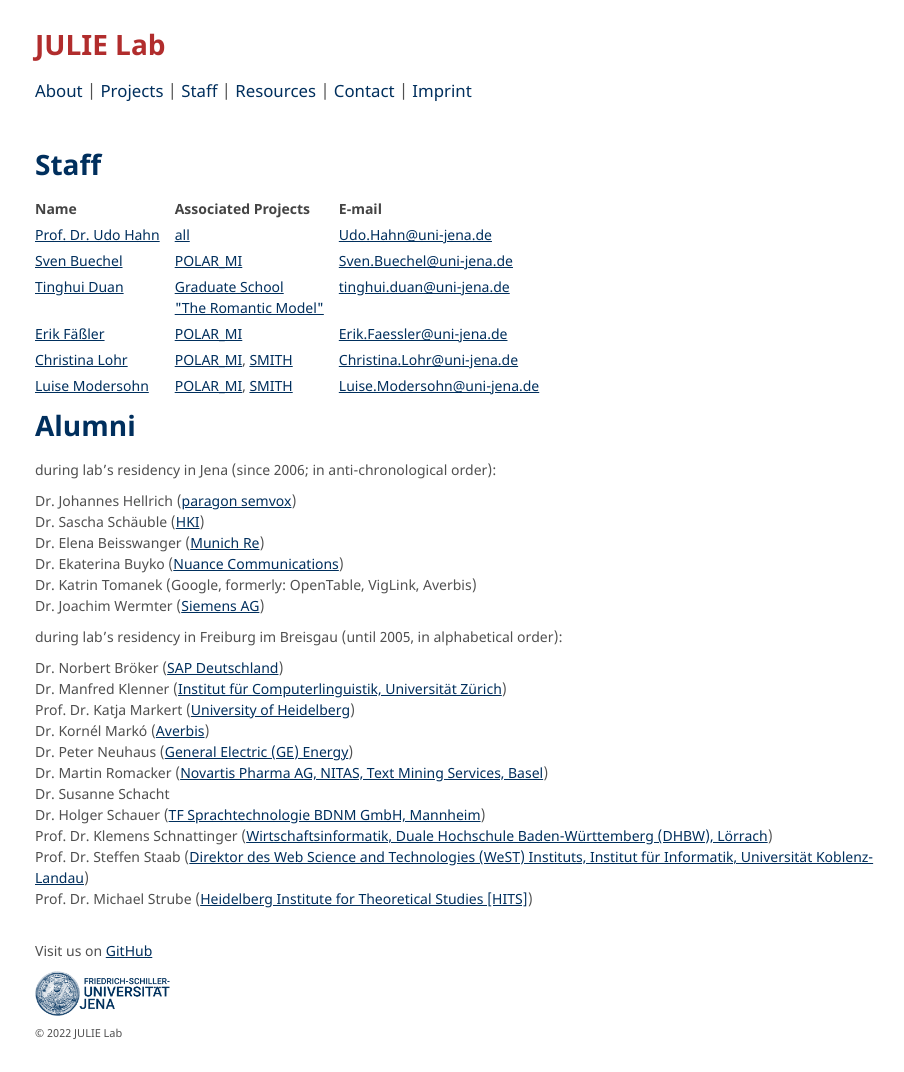
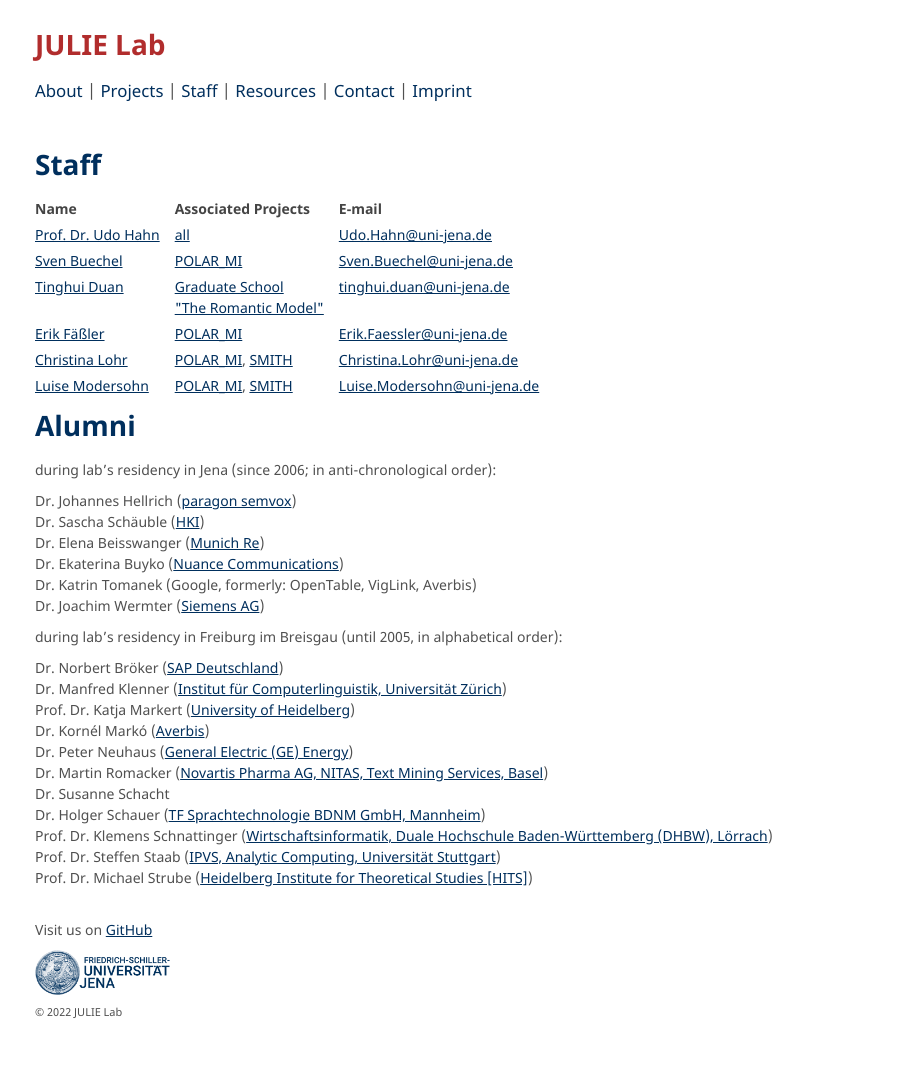
Before and after one commit to JULIELab/JULIELab.github.io, a Jekyll site: the page built from Staff.md, in a window 1280 px wide and 1072 px high. Shown: the whole window, without its empty margins (185-1089 px from the left). Built offline with Jekyll 4.4.1, drawn with Linux system fonts in a browser that asks for light colours; our own code applies the rules of GitHub Pages for plain Markdown files.

Commit message:
update most alumni links

```diff
--- a/Staff.md
+++ b/Staff.md
@@ -28,13 +28,13 @@
 during lab's residency in Freiburg im Breisgau (until 2005, in alphabetical order):
 
 Dr. Norbert Bröker ([SAP Deutschland](http://www.sap.com/germany/index.epx))<br/>
-Dr. Manfred Klenner ([Institut für Computerlinguistik, Universität Zürich](http://www.cl.uzh.ch/people/team/klenner.html))<br/>
+Dr. Manfred Klenner ([Institut für Computerlinguistik, Universität Zürich](http://www.cl.uzh.ch/de/people/team/compling/klenner.html))<br/>
 Prof. Dr. Katja Markert ([University of Heidelberg](http://www.cl.uni-heidelberg.de/~markert/))<br/>
 Dr. Kornél Markó ([Averbis](http://www.averbis.de/))<br/>
-Dr. Peter Neuhaus ([General Electric (GE) Energy](http://www.ge.com/de/home/))<br/>
+Dr. Peter Neuhaus ([General Electric (GE) Energy]())<br/>
 Dr. Martin Romacker ([Novartis Pharma AG, NITAS, Text Mining Services, Basel](http://www.novartis.ch/))<br/>
 Dr. Susanne Schacht <br/>
 Dr. Holger Schauer ([TF Sprachtechnologie BDNM GmbH, Mannheim](http://www.bi-media.de/))<br/>
-Prof. Dr. Klemens Schnattinger ([Wirtschaftsinformatik, Duale Hochschule Baden-Württemberg (DHBW), Lörrach](http://www.dhbw-loerrach.de/index.php?id=schnattinger))<br/>
-Prof. Dr. Steffen Staab ([Direktor des Web Science and Technologies (WeST) Instituts, Institut für Informatik, Universität Koblenz-Landau](http://www.uni-koblenz.de/~staab/))<br/>
-Prof. Dr. Michael Strube ([Heidelberg Institute for Theoretical Studies [HITS]](https://www.h-its.org/nlp-mitglieder/michael-strube/))<br/>
+Prof. Dr. Klemens Schnattinger ([Wirtschaftsinformatik, Duale Hochschule Baden-Württemberg (DHBW), Lörrach](http://www.dhbw-loerrach.de/expertise/schnattinger))<br/>
+Prof. Dr. Steffen Staab ([IPVS, Analytic Computing, Universit&auml;t Stuttgart](https://de.wikipedia.org/wiki/Steffen_Staab))<br/>
+Prof. Dr. Michael Strube ([Heidelberg Institute for Theoretical Studies [HITS]](https://www.h-its.org/people/prof-dr-michael-strube/))<br/>
```
